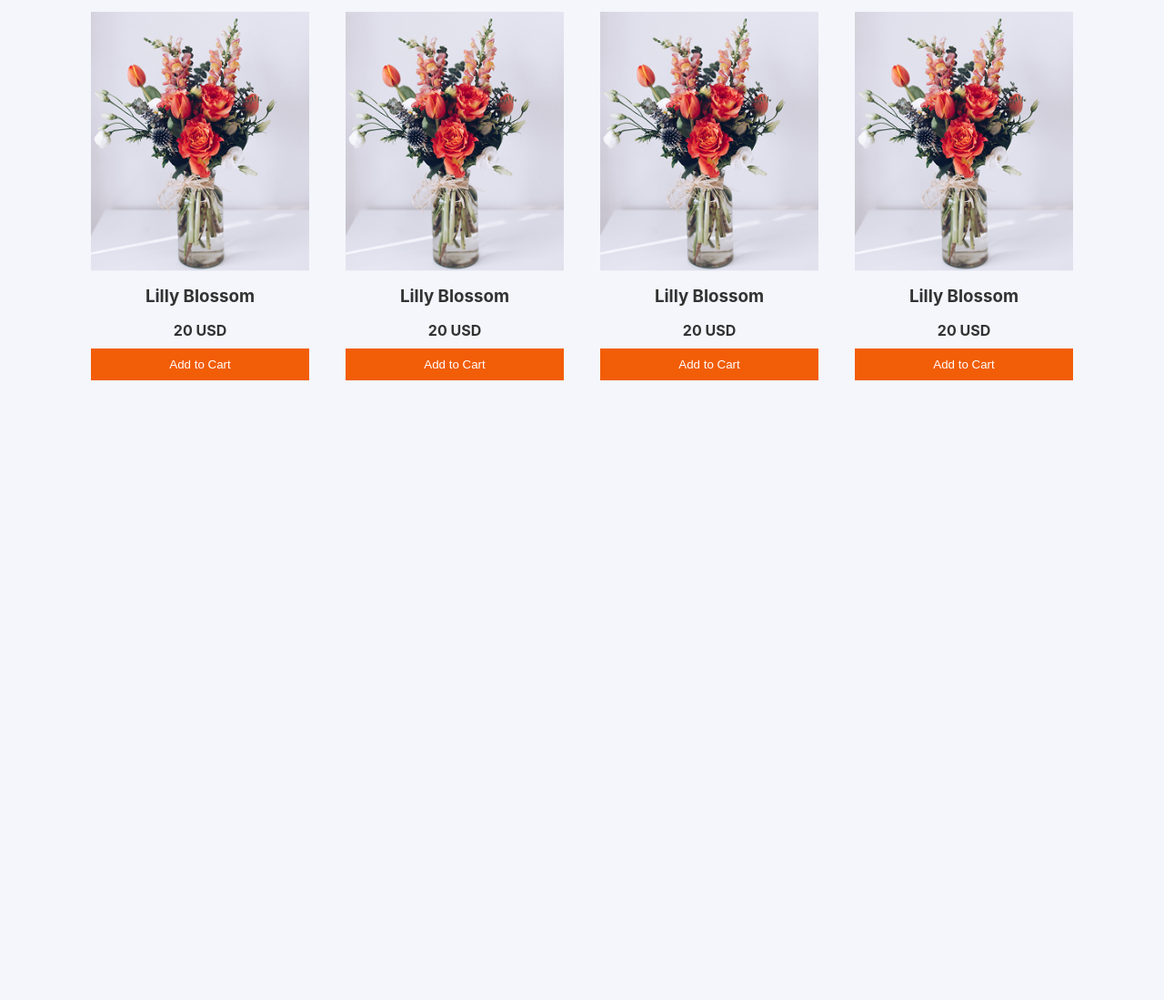
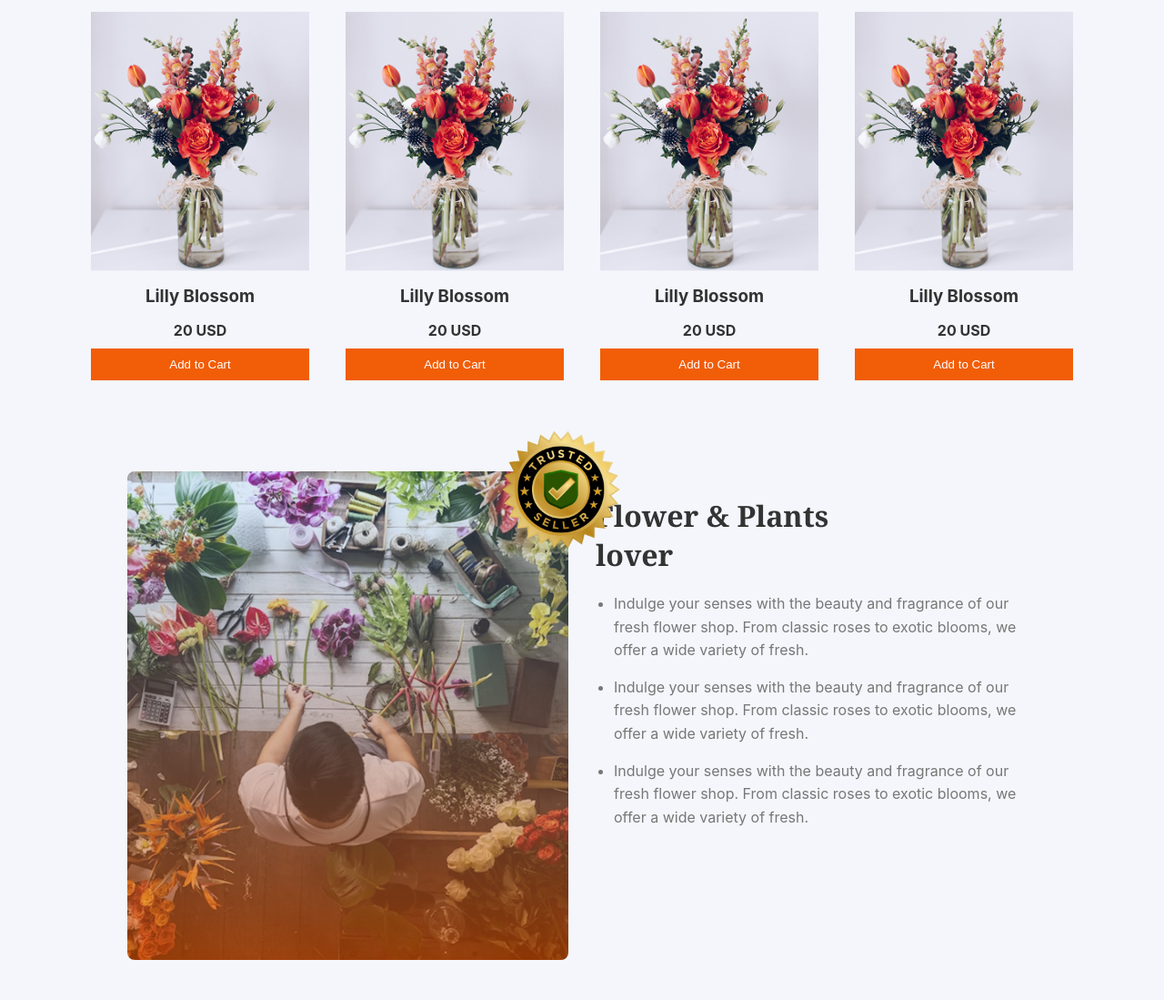
Before and after one commit to Shahed-42/Assignment-02, a plain HTML site: page index.html in a window 1280 px wide. Shown: the part 1425-2524 px from the top of the page at 91% size. Before the commit the page ends 1903 px from the top, so only its background shows below. Drawn offline with Linux system fonts and the light colour scheme.

Commit message:
plants lover section

```diff
--- a/Assets/styles.css
+++ b/Assets/styles.css
@@ -149,17 +149,67 @@ body {
 }
 
 
+/* plants lover seection */
 
+.plants-lover{
+  background-color: #f4f6fb;
+  padding: 40px 20px;
+}
 
+.plants-lover-content {
+  max-width: 1000px;
+  margin: auto;
+  display: flex;
+  flex-wrap: wrap;
+  align-items: flex-start;
+  gap: 30px;
+}
 
+.img-plants {
+  position: relative;
+  flex: 1;
+  min-width: 250px;
+}
 
+.feature-img {
+  width: 100%;
+  border-radius: 8px;
+}
 
+.badge-img {
+  position: absolute;
+  top: -70px;
+  left: 65%;
+  transform: translateX(40%);
+  width: 180px;
+}
+
+.lover-text-content {
+  flex: 1;
+  min-width: 280px;
+}
+
+.lover-text-content h2 {
+  font-size: 2em;
+  margin-bottom: 20px;
+}
+
+.lover-text-content ul {
+  list-style: disc;
+  padding-left: 20px;
+  color: #777;
+}
+
+.lover-text-content li {
+  margin-bottom: 15px;
+  line-height: 1.6;
+}
 
 
 
 
 @media screen and (max-width: 576px) {
-  .home, .shop, .always{
+  .home, .shop, .always, .badge-img{
     display: none;
   }
   .nav-cart{
--- a/index.html
+++ b/index.html
@@ -89,5 +89,23 @@
             </div>
         </div>
     </section>
+
+    <!-- plants lover section -->
+     <section class="plants-lover">
+        <div class="plants-lover-content">
+            <div class="img-plants">
+                <img class="feature-img" src="Assets/Pic/flower-store.png" alt="Flower Arrangement">
+                <img class="badge-img" src="Assets/Pic/trusted-badge.png" alt="Trusted Seller Badge">
+            </div>
+            <div class="lover-text-content">
+                <h2 class="noto-serif-font">Flower & Plants <br>lover</h2>
+                <ul class="inter-font">
+                    <li>Indulge your senses with the beauty and fragrance of our fresh flower shop. From classic roses to exotic blooms, we offer a wide variety of fresh.</li>
+                    <li>Indulge your senses with the beauty and fragrance of our fresh flower shop. From classic roses to exotic blooms, we offer a wide variety of fresh.</li>
+                    <li>Indulge your senses with the beauty and fragrance of our fresh flower shop. From classic roses to exotic blooms, we offer a wide variety of fresh.</li>
+                </ul>
+            </div>
+        </div>
+     </section>
 </body>
 </html>
```
